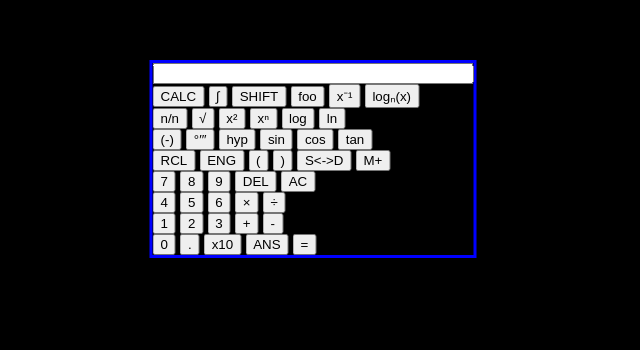
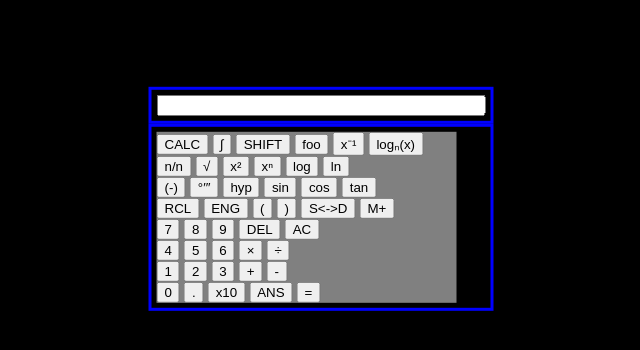
Before and after one commit to KTN2757/Calculator, a plain HTML site: page index.html in a window 1280 px wide. Shown: the part 142-492 px from the top of the page, without its empty margins (327-967 px from the left). Drawn offline with Linux system fonts and the light colour scheme.

Commit message:
Added some dev colors + pentamerous thingy for da grouping of buttons.

```diff
--- a/index.html
+++ b/index.html
@@ -10,9 +10,12 @@
   <body>
     <div class="Calculator">
       <div class="InputField">
-        <input type="text" size="37" />
+        <input type="text" size="38" />
       </div>
+    </div>
+    <div class="Calculator">
       <div class="Buttons">
+        <div class="Pentamerous">
           <div>
             <input type="button" value="CALC" />
             <input type="button" value="&#x222B;" />
@@ -45,6 +48,8 @@
             <input type="button" value="S<->D" />
             <input type="button" value="M+" />
           </div>
+        </div>
+        <div class="Quadmerous">
           <div>
             <input type="button" value="7" />
             <input type="button" value="8" />
@@ -75,5 +80,6 @@
           </div>
         </div>
       </div>
+    </div>
   </body>
 </html>
--- a/style.css
+++ b/style.css
@@ -1,11 +1,17 @@
 body {
   background-color: black;
   color: white;
+  position: absolute;
+  top: 50%;
+  left: 50%;
+  transform: translate(-50%, -80%);
 }
 .Calculator {
-  position: absolute;
-  left: 50%;
-  top: 50%;
-  transform: translate(-50%, -100%);
+  margin: 0;
   border: #0000ff solid;
+  padding: 5px;
 }
+.Calculator .Buttons {
+  background-color: grey;
+  width: 300px;
+}
```
Lines whose indentation alone changed are shown as unchanged.
